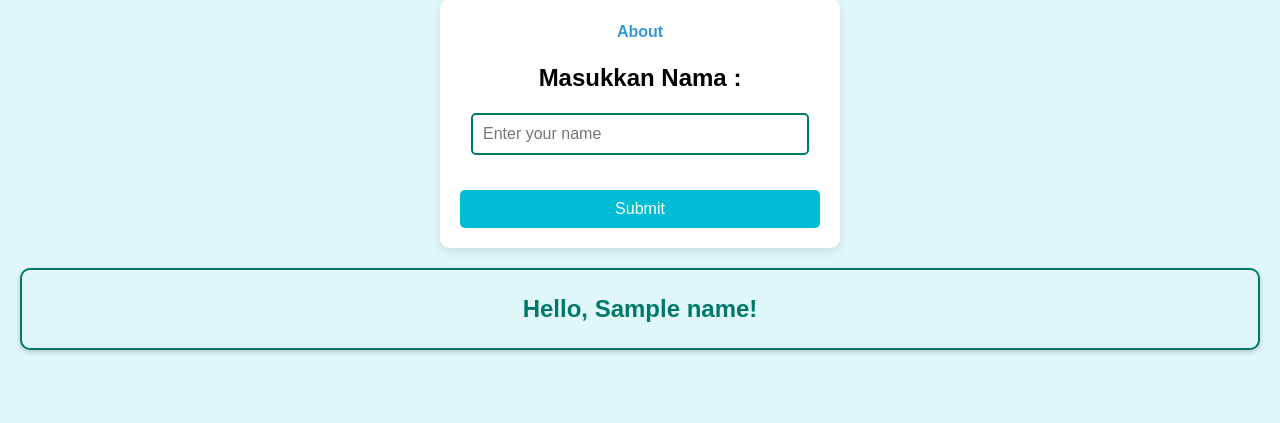
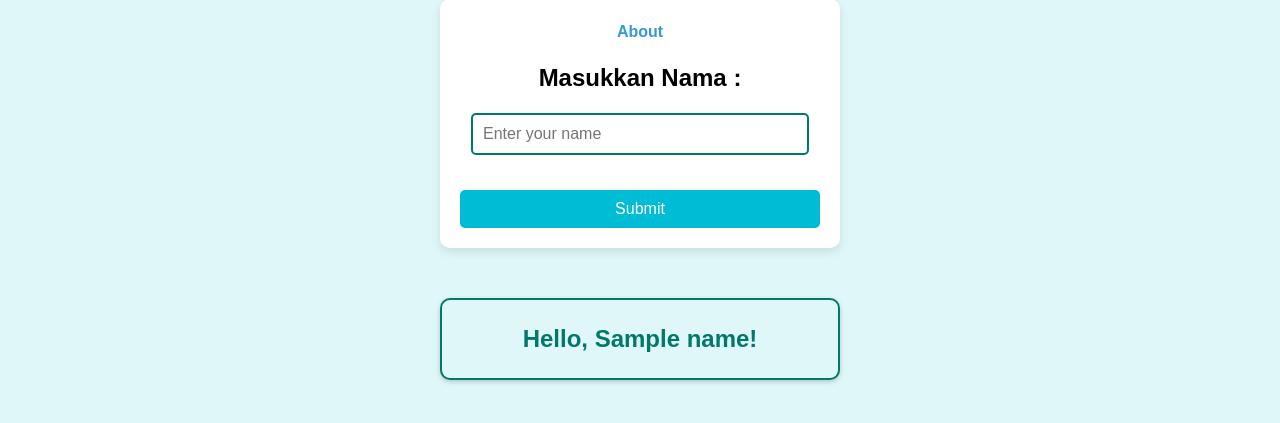
Before and after one commit to HafizZada16/FirstFlask_016, a Flask app: template templates/index.html in a window 1280 px wide. Shown: the part 118-541 px from the top of the page. Run offline with Flask 3, Linux system fonts and the light colour scheme; the template is opened without the code that fills it: most values are stand-ins (such as "Sample title", 1, 10 or a date in 2020).

Commit message:
Merapikan output Hello

```diff
--- a/static/styles.css
+++ b/static/styles.css
@@ -141,8 +141,10 @@ footer a:hover {
   background-color: #e0f7fa; /* Mengubah warna latar belakang */
   border: 2px solid #00796b; /* Warna border tetap */
   border-radius: 10px; /* Membuat sudut lebih bulat */
-  margin-top: 20px;
+  margin: auto;
+  margin-top: 50px;
   text-align: center;
+  max-width: 400px;
   font-size: 1.5em; /* Meningkatkan ukuran font */
   color: #00796b;
   box-shadow: 0 2px 5px rgba(0, 0, 0, 0.2); /* Menambahkan bayangan */
```
